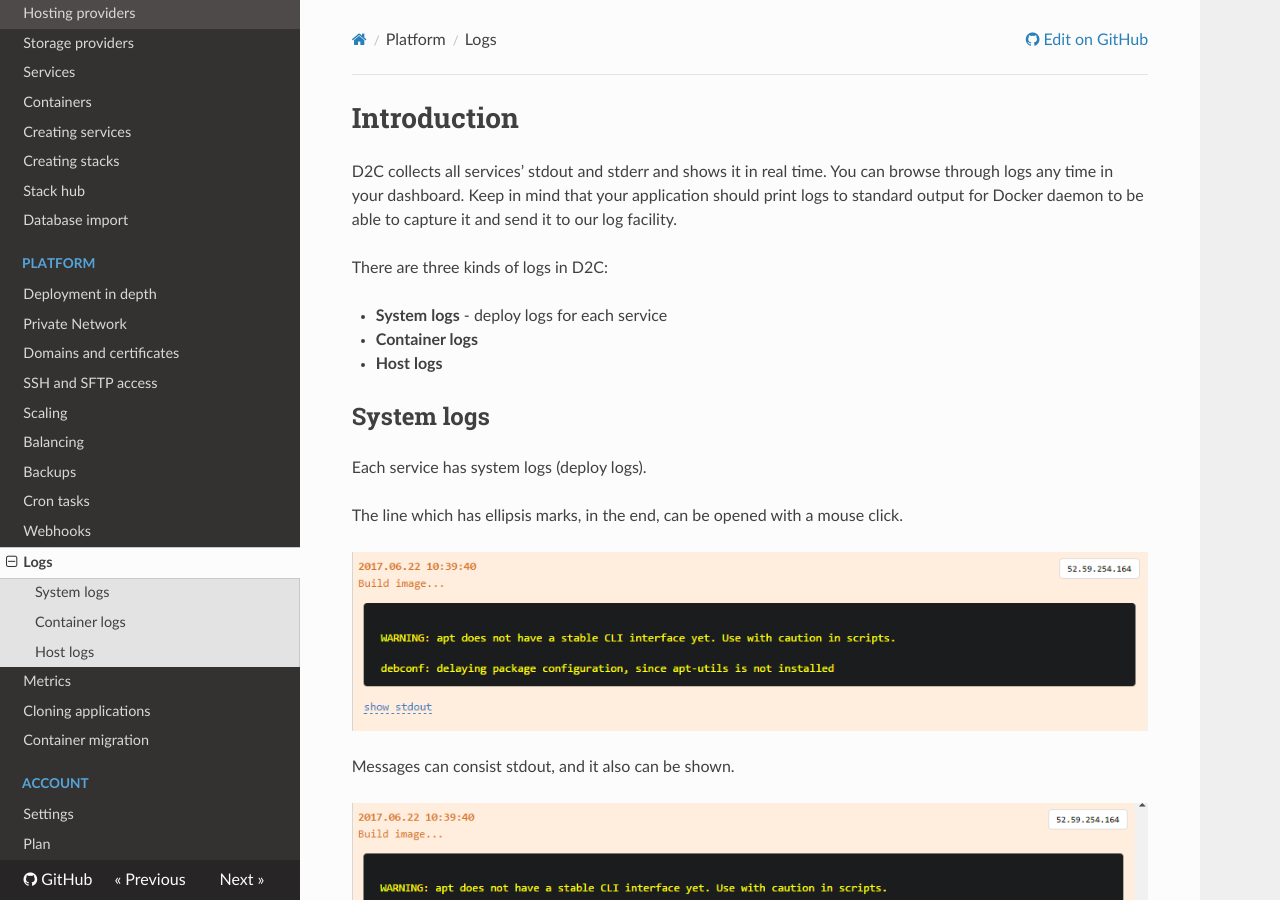
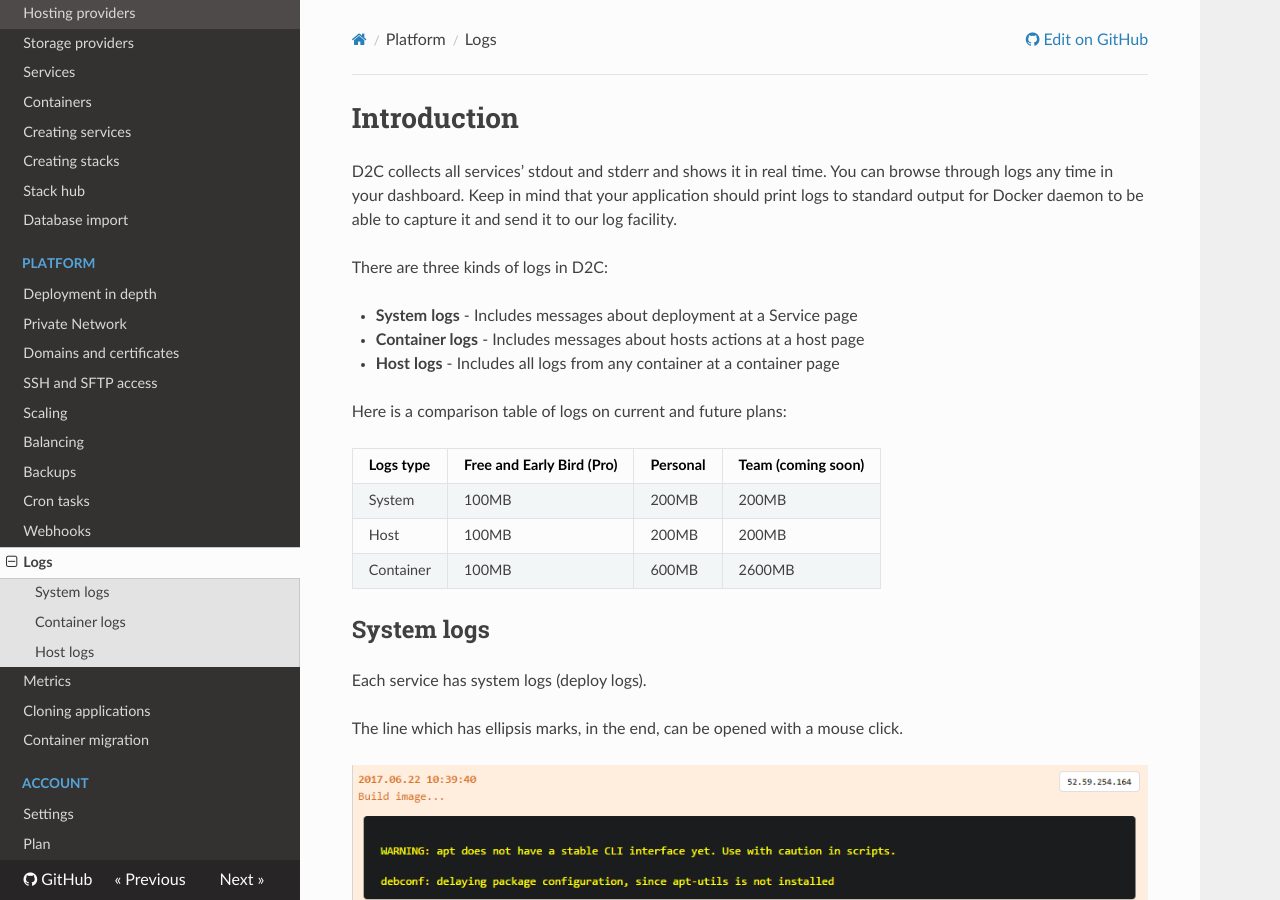
Before and after one commit to d2cio/docs, an MkDocs documentation site: the page built from docs/platform/logs.md, in a window 1280 px wide and 900 px high. Built offline with MkDocs 1.6.1, drawn with Linux system fonts in a browser that asks for light colours; nearby versions of some CDN libraries; old or Windows-style settings are respelled for this version of MkDocs.

Commit message:
edited logs page

```diff
--- a/docs/platform/logs.md
+++ b/docs/platform/logs.md
@@ -4,9 +4,17 @@ D2C collects all services' stdout and stderr and shows it in real time. You can
 
 There are three kinds of logs in D2C:
 
-- **System logs** - deploy logs for each service
-- **Container logs**
-- **Host logs**
+- **System logs** - Includes messages about deployment at a Service page
+- **Container logs** - Includes messages about hosts actions at a host page
+- **Host logs** - Includes all logs from any container at a container page
+
+Here is a comparison table of logs on current and future plans:
+
+Logs type | Free and Early Bird (Pro) | Personal | Team (coming soon)
+--|---|---|--
+System | 100MB | 200MB | 200MB
+Host | 100MB | 200MB | 200MB
+Container | 100MB | 600MB | 2600MB
 
 ## System logs
 
```
